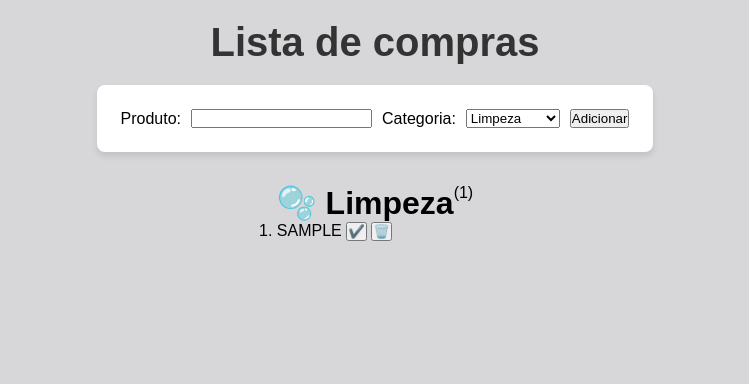
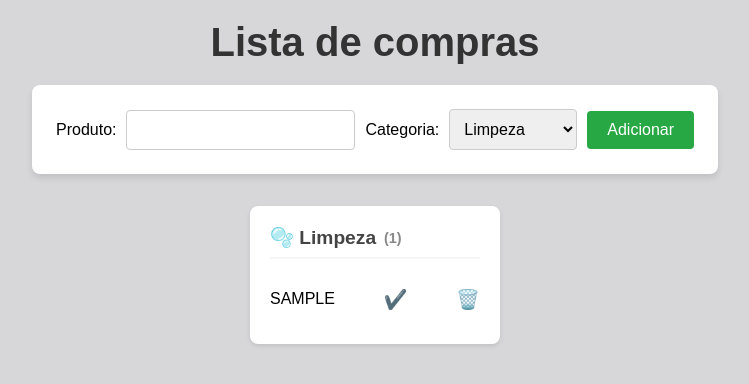
Before and after one commit to nathan-santoss/SENAC-AULAS, a plain HTML site: page Web-UC7/lista-de-compras/index.html in a window 1280 px wide. Both pictures are taken after typing "Sample" into the empty fields and a click on the button "Adicionar". Shown: the whole page, without its empty margins (265-1014 px from the left). Drawn offline with Linux system fonts and the light colour scheme.

Commit message:
:books: att

```diff
--- a/Web-UC7/lista-de-compras/renderer.js
+++ b/Web-UC7/lista-de-compras/renderer.js
@@ -35,6 +35,6 @@ const adicionar_produto = (produto) => {
 
     const btn_finishItem = new_item.querySelector('.btn-feito')
     btn_finishItem.addEventListener('click', (event) => {
-        new_item.style.textDecoration = 'line-through'
+        new_item.classList.toggle('item-comprado')
     })
 }
--- a/Web-UC7/lista-de-compras/style.css
+++ b/Web-UC7/lista-de-compras/style.css
@@ -33,3 +33,106 @@ nav {
     align-items: center;
     margin-bottom: 2rem;
 }
+
+nav input, nav select {
+    padding: 10px;
+    border: 1px solid #ccc;
+    border-radius: 4px;
+    font-size: 1rem;
+    outline: none;
+}
+
+nav button {
+    padding: 10px 20px;
+    background-color: #28a745;
+    color: white;
+    border: none;
+    border-radius: 4px;
+    cursor: pointer;
+    font-size: 1rem;
+    transition: background-color 0.3s;
+}
+
+nav button:hover {
+    background-color: #218838;
+}
+
+#lista-compras {
+    display: flex;
+    flex-wrap: wrap;
+    justify-content: center;
+    gap: 20px;
+    width: 90%;
+    max-width: 1200px;
+}
+
+ol {
+    background-color: #fff;
+    padding: 20px;
+    border-radius: 8px;
+    box-shadow: 0 2px 4px rgba(0,0,0,0.1);
+    min-width: 250px;
+    list-style: none;
+}
+
+li {
+    display: flex;
+    justify-content: space-between;
+    align-items: center;
+    padding: 0.8rem 0;
+    border-bottom: 1px solid #eee;
+}
+
+li:last-child {
+    border-bottom: none;
+}
+
+.btn-feito, .btn-delete {
+    background: none;
+    border: none;
+    cursor: pointer;
+    font-size: 1.2rem;
+    margin-left: 5px;
+    transition: transform 0.2s;
+}
+
+.btn-feito:hover {
+    transform: scale(1.2);
+}
+
+.btn-delete:hover {
+    transform: scale(1.2);
+}
+
+ol div {
+    display: flex;
+    align-items: center;
+    margin-bottom: 1rem;
+    border-bottom: 2px solid #f4f4f9;
+    padding-bottom: 0.5rem;
+}
+
+ol h1 {
+    font-size: 1.2rem;
+    color: #444;
+}
+
+ol p {
+    margin-left: 8px;
+    font-weight: bold;
+    color: #888;
+    font-size: 0.9rem;
+}
+
+li:hover {
+    background-color: #fdfdfd;
+    padding-left: 10px;
+    transition: all 0.3s;
+}
+
+.item-comprado {
+    text-decoration: line-through;
+    color: #bbb;
+    opacity: 0.6;
+    transition: 0.4s;
+}
```
